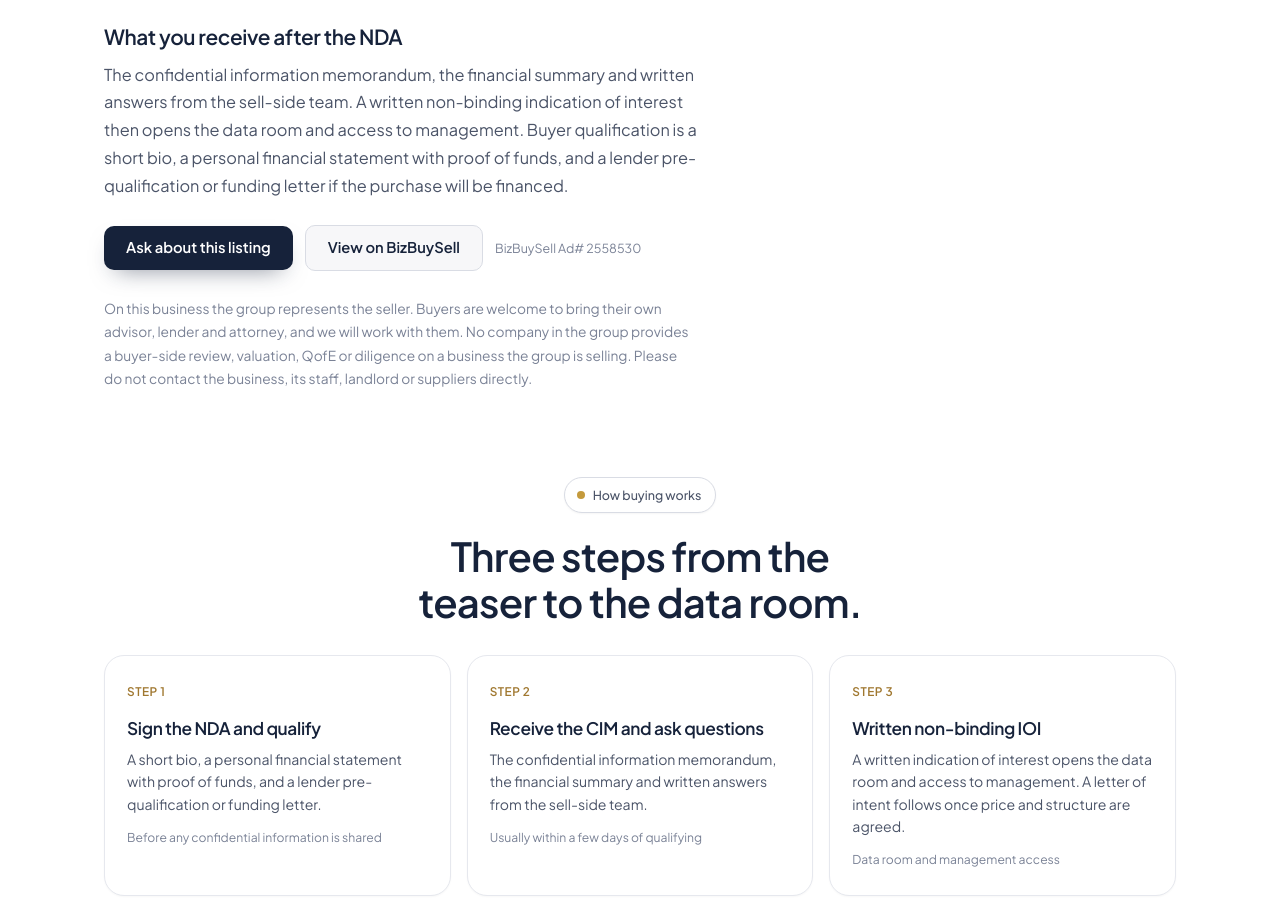
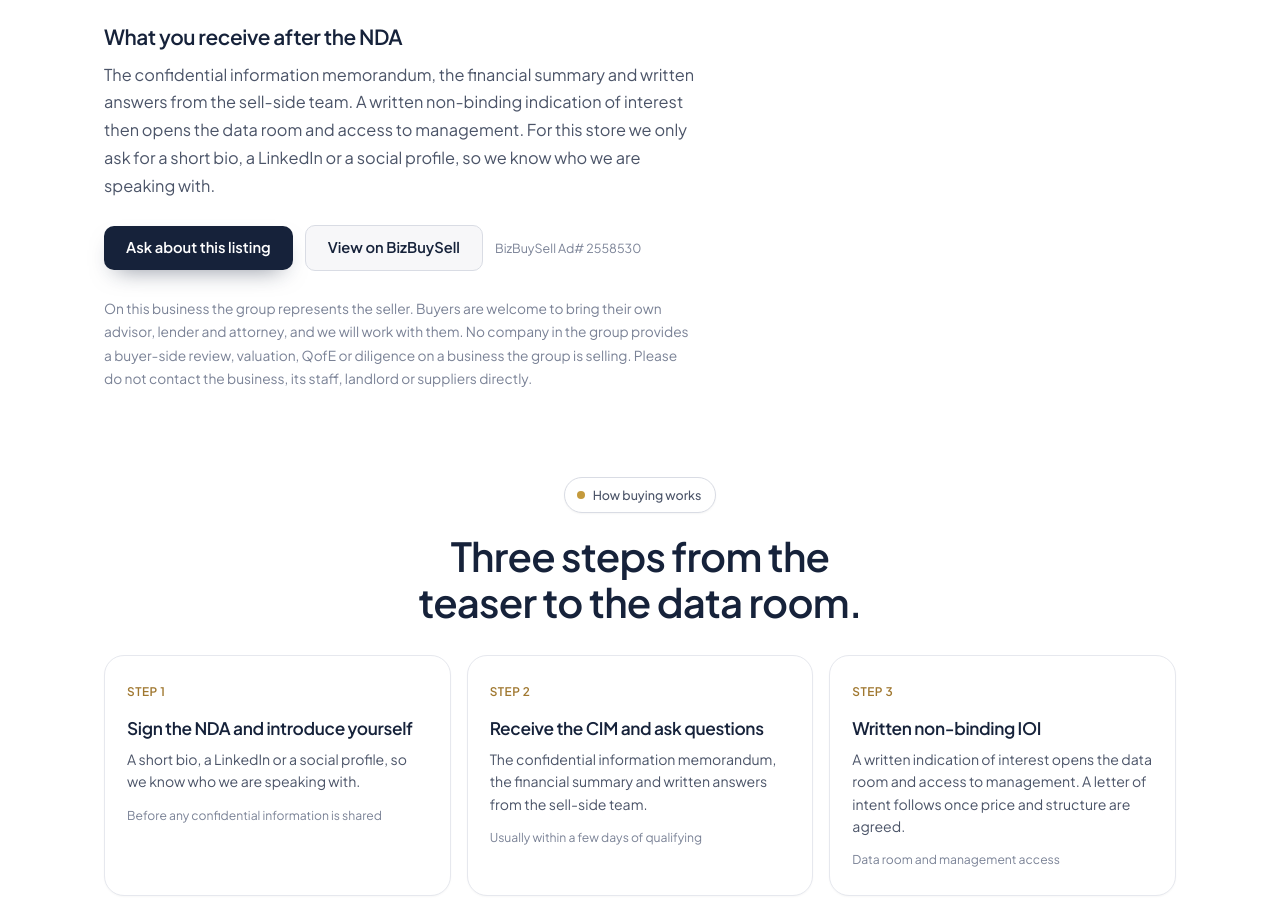
Before and after one commit to aemoncada1/kerdai-site, a plain HTML site: page listings/miami-beach-convenience-store/index.html in a window 1280 px wide. Shown: the part 1479-2378 px from the top of the page. Drawn offline with Linux system fonts and the light colour scheme.

Commit message:
Miami listing: identity-only buyer intro, no proof of funds

```diff
--- a/listings/miami-beach-convenience-store/index.html
+++ b/listings/miami-beach-convenience-store/index.html
@@ -404,7 +404,7 @@
           <li>Cash at closing preferred; a modest short-term seller note possible for a qualified buyer</li>
       </ul>
       <h2>What you receive after the NDA</h2>
-      <p class="teaser">The confidential information memorandum, the financial summary and written answers from the sell-side team. A written non-binding indication of interest then opens the data room and access to management. Buyer qualification is a short bio, a personal financial statement with proof of funds, and a lender pre-qualification or funding letter if the purchase will be financed.</p>
+      <p class="teaser">The confidential information memorandum, the financial summary and written answers from the sell-side team. A written non-binding indication of interest then opens the data room and access to management. For this store we only ask for a short bio, a LinkedIn or a social profile, so we know who we are speaking with.</p>
       <div class="lp-cta">
         <a href="#inquire" class="btn btn-primary">Ask about this listing</a>
         <a href="https://www.bizbuysell.com/business-asset/miami-beach-c-store-beer-wine-tobacco-and-vape-parking-5-yr-lease/2558530/" class="btn btn-soft" target="_blank" rel="noopener" data-ev="bizbuysell_click" data-ev-listing="Miami Beach Convenience Store">View on BizBuySell</a>
@@ -446,7 +446,7 @@
       <h2>Three steps from the teaser to the data room.</h2>
     </div>
     <div class="steps">
-      <div class="card step rv"><div class="num">STEP 1</div><h3>Sign the NDA and qualify</h3><p>A short bio, a personal financial statement with proof of funds, and a lender pre-qualification or funding letter.</p><div class="t">Before any confidential information is shared</div></div>
+      <div class="card step rv"><div class="num">STEP 1</div><h3>Sign the NDA and introduce yourself</h3><p>A short bio, a LinkedIn or a social profile, so we know who we are speaking with.</p><div class="t">Before any confidential information is shared</div></div>
       <div class="card step rv d1"><div class="num">STEP 2</div><h3>Receive the CIM and ask questions</h3><p>The confidential information memorandum, the financial summary and written answers from the sell-side team.</p><div class="t">Usually within a few days of qualifying</div></div>
       <div class="card step rv d2"><div class="num">STEP 3</div><h3>Written non-binding IOI</h3><p>A written indication of interest opens the data room and access to management. A letter of intent follows once price and structure are agreed.</p><div class="t">Data room and management access</div></div>
     </div>
```
